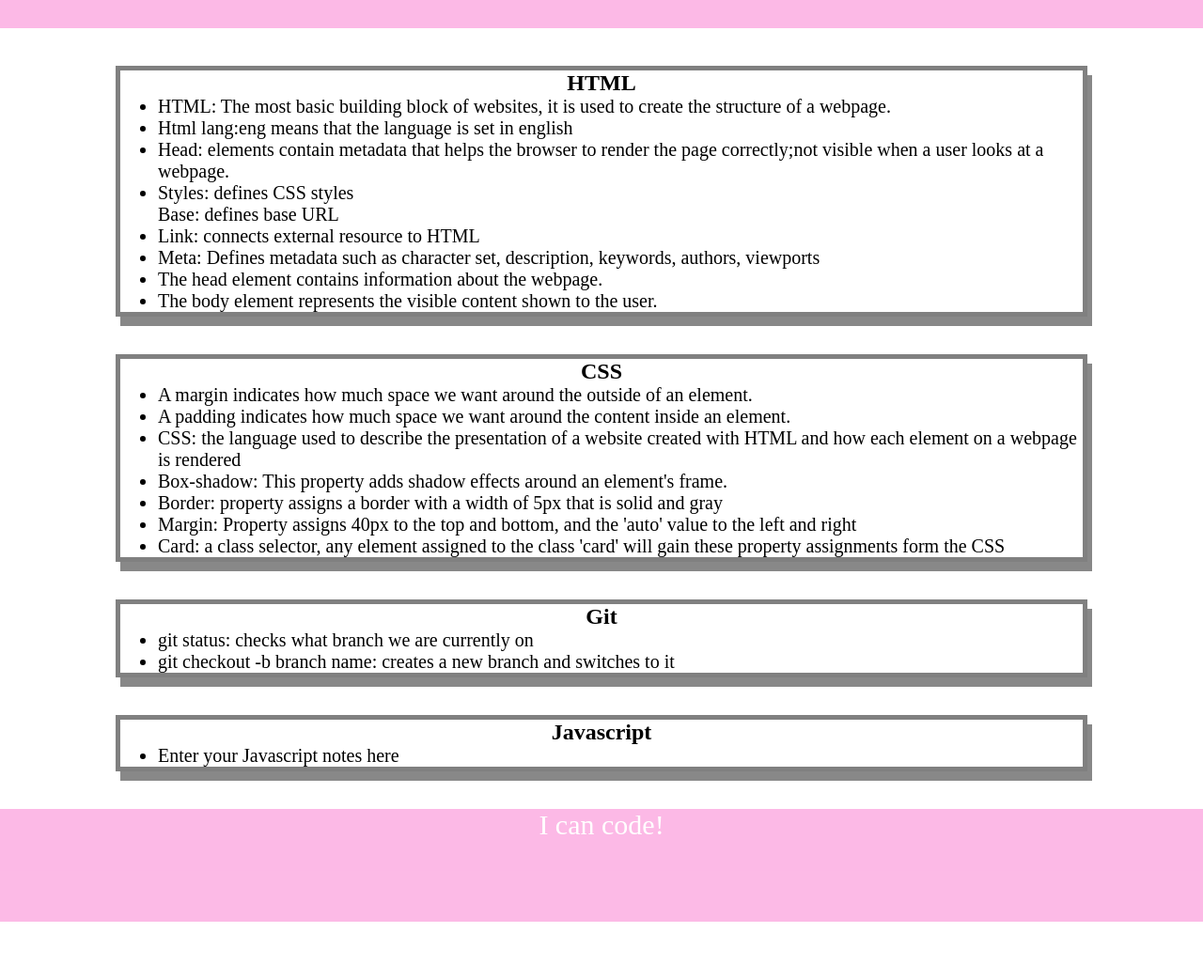
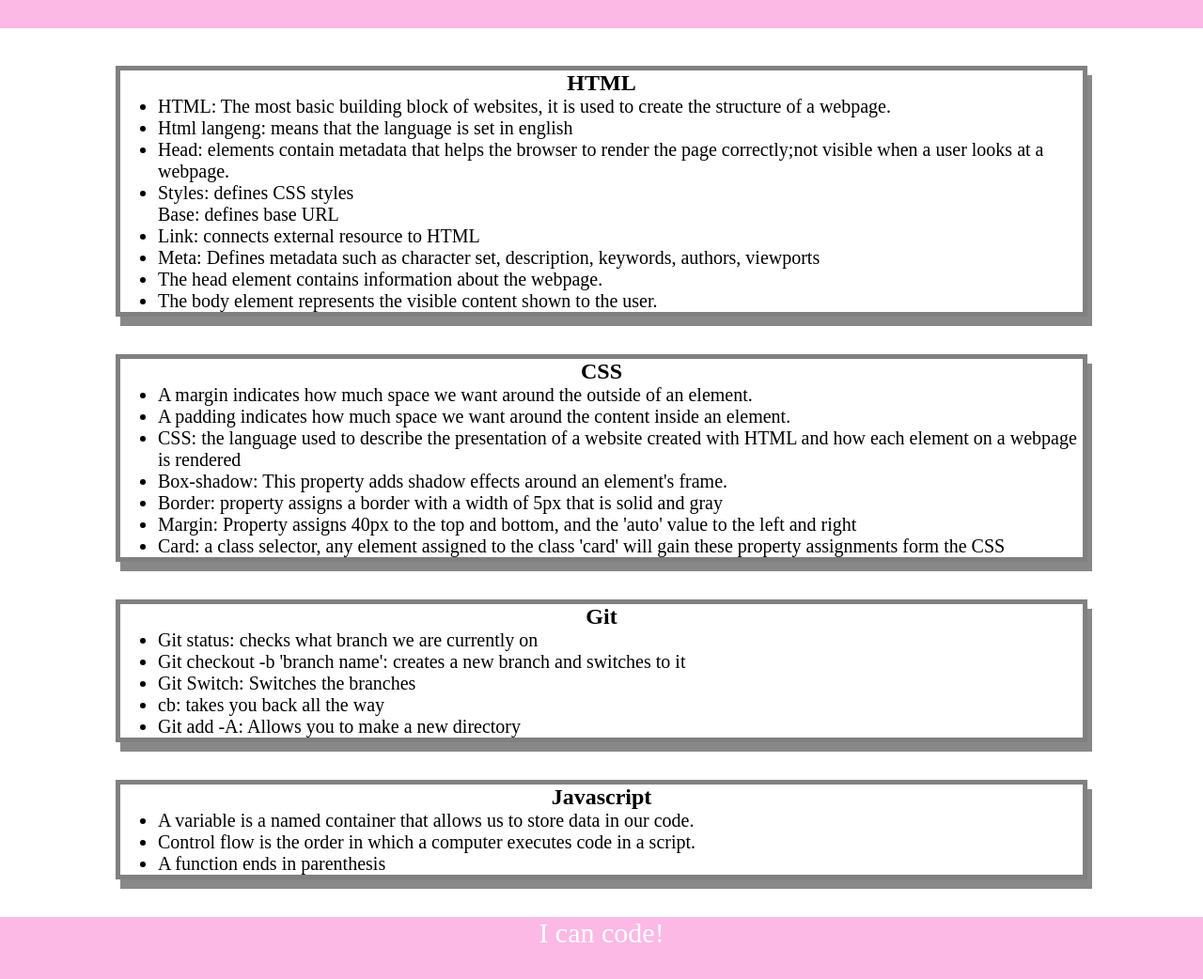
Before and after one commit to turnerjeniah8/prework-study-guide, a plain HTML site: page prework-study-guide/index.html in a window 1280 px wide. Shown: the part 90-1132 px from the top of the page at 94% size. Before the commit the page ends 1071 px from the top, so only its background shows below. Drawn offline with Linux system fonts and the light colour scheme.

Commit message:
ade changes to the Javascript

```diff
--- a/prework-study-guide/index.html
+++ b/prework-study-guide/index.html
@@ -17,7 +17,7 @@
         <h2>HTML</h2>
         <ul>
          <li> HTML: The most basic building block of websites, it is used to create the structure of a webpage.</li>
-         <li> Html lang:eng means that the language is set in english</li>
+         <li> Html langeng: means that the language is set in english</li>
          <li> Head: elements contain metadata that helps the browser to render the page correctly;not visible when a user looks at a webpage.</li>
          <li> Styles: defines CSS styles </li
         <li>  Base: defines base URL</li>
@@ -44,16 +44,21 @@
          <section class="card" id="git-section">
          <h2>Git</h2>
          <ul>
-           <li>git status: checks what branch we are currently on</li>
-           <li>git checkout -b branch name: creates a new branch and switches to it</li>
+           <li>Git status: checks what branch we are currently on</li>
+           <li>Git checkout -b 'branch name': creates a new branch and switches to it</li>
+          <li>Git Switch: Switches the branches</li>
+         <li>cb: takes you back all the way</li>
+         <li>Git add -A: Allows you to make a new directory</li>
 
-         </ul>
+        </ul>
          </section>
 
          <section class="card" id="javascript-section">
            <h2>Javascript</h2>
            <ul>
-             <li>Enter your Javascript notes here</li>
+              <li>A variable is a named container that allows us to store data in our code.</li>
+              <li>Control flow is the order in which a computer executes code in a script.</li>
+            <li>A function ends in parenthesis</li>
            </ul>
          </section>
        </main>
```
Also changed, not shown: prework-study-guide/assets/script.js (+15 -6 lines).
